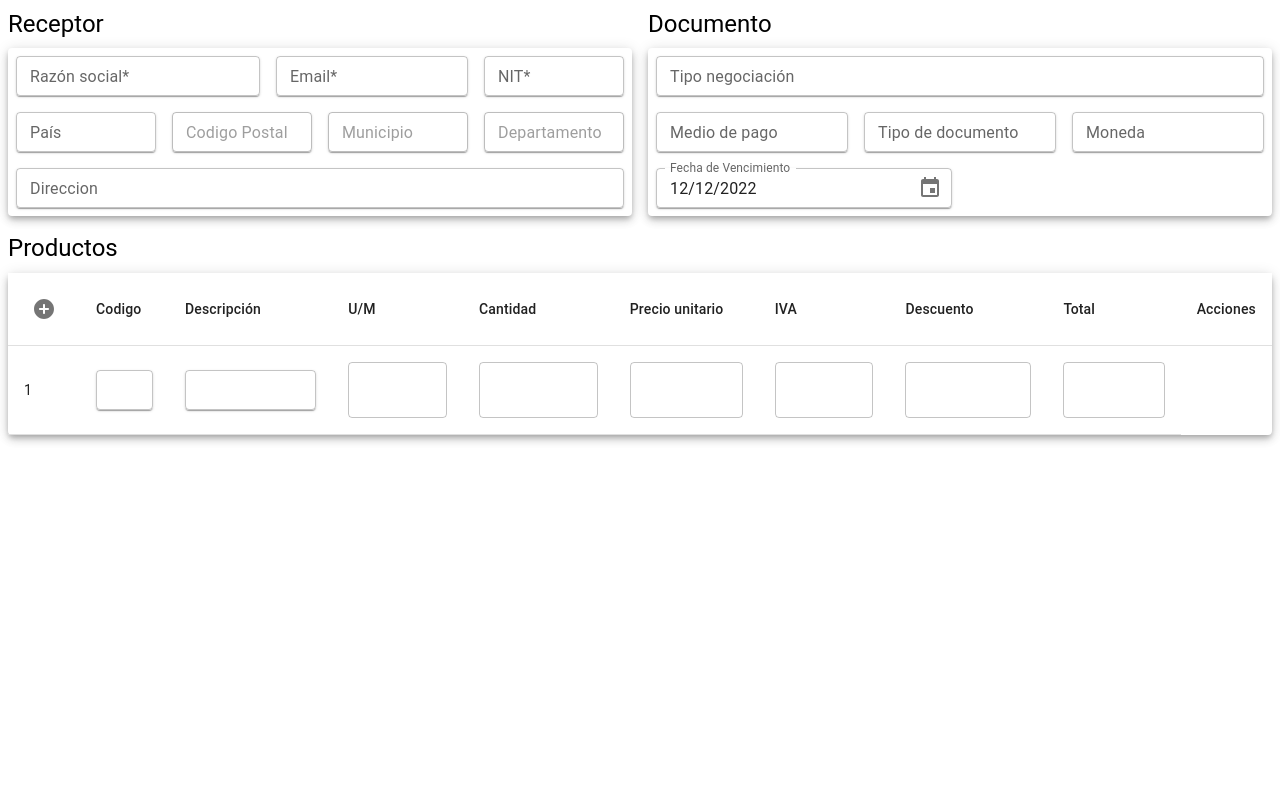
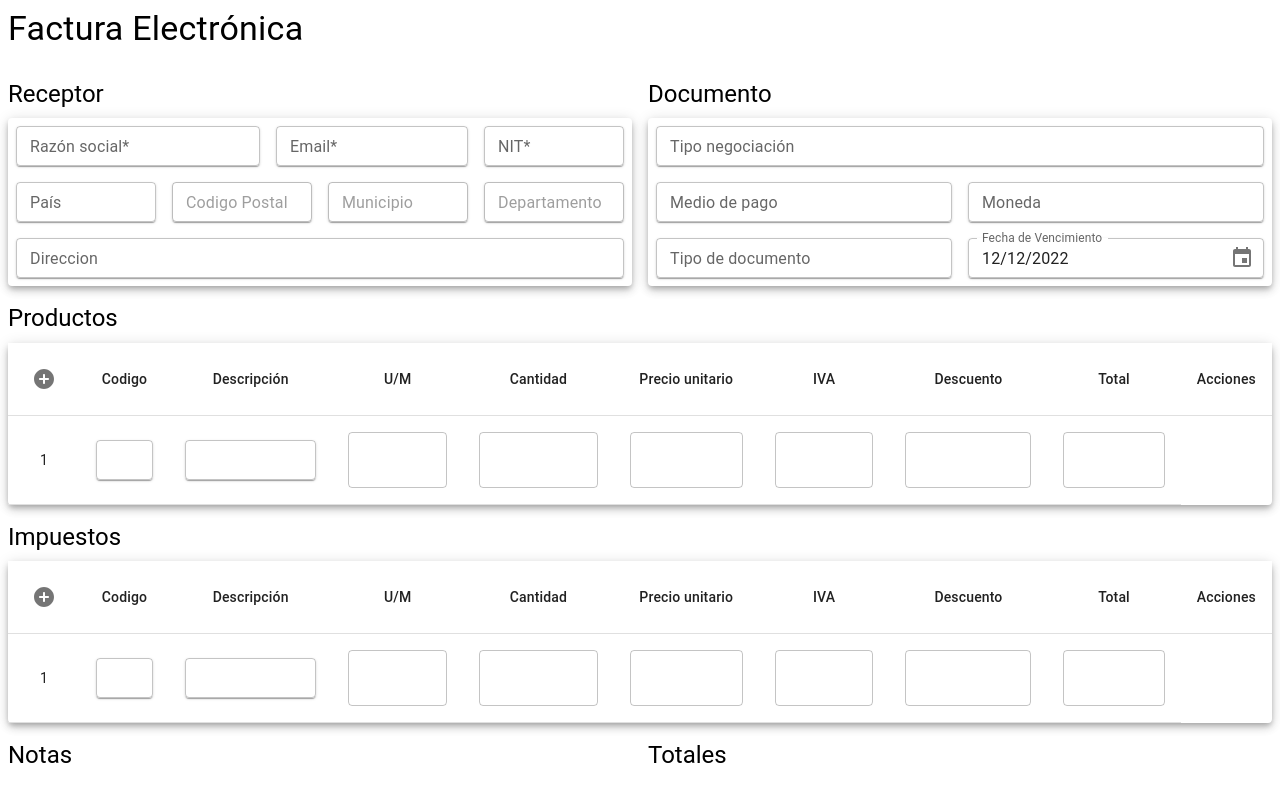
Before and after one commit to MAHR19/Dian-Form-V2, a React (Create React App) app: page / in a window 1280 px wide. Built offline with nearby package versions, Linux system fonts and the light colour scheme.

Commit message:
Continue

```diff
--- a/src/form/FullformFE.jsx
+++ b/src/form/FullformFE.jsx
@@ -25,6 +25,10 @@ const FullformFE = () =>{
             <form action="">
 
              <Grid container spacing={2}>
+                <Grid item xs={12} sm={12} md={12}>
+                 <Typography variant="h4" gutterBottom>Factura Electrónica</Typography>
+                </Grid>
+
                 <Grid item xs={12} sm={12} md={6}>
                 <Box component={'div'}> <Typography variant="h5" gutterBottom>Receptor</Typography> </Box>
                     <Receptor onChange={setReceptor} />
@@ -40,6 +44,22 @@ const FullformFE = () =>{
                     <Producto />
                 </Grid>
 
+                <Grid item xs={12} sm={12} md={12}>
+                <Box> <Typography variant="h5" gutterBottom>Impuestos</Typography> </Box>
+                    <Producto />
+                </Grid>
+
+
+                <Grid item xs={12} sm={12} md={6}>
+                <Box> <Typography variant="h5" gutterBottom>Notas</Typography> </Box>
+
+                </Grid>
+
+                <Grid item xs={12} sm={12} md={6}>
+                <Box> <Typography variant="h5" gutterBottom>Totales</Typography> </Box>
+
+                </Grid>
+
 
              </Grid>
 
--- a/src/form/form-sections/Documento.jsx
+++ b/src/form/form-sections/Documento.jsx
@@ -17,17 +17,18 @@ const Documento  = () =>{
         label = {'Tipo negociación'}
         />
 
-        <AutocompleteInput md = {4} name = {'medio_pago'}
+        <AutocompleteInput md = {6} name = {'medio_pago'}
         label = {'Medio de pago'}
         />
 
-        <AutocompleteInput md = {4} name = {'tipo_documento'}
+        <AutocompleteInput md = {6} name = {'moneda'}
+        label = {'Moneda'} catalogo = {'TipoMoneda'}
+        />
+
+        <AutocompleteInput md = {6} name = {'tipo_documento'}
         label = {'Tipo de documento'} catalogo = {'TipoDocumento'}
         />
 
-        <AutocompleteInput md = {4} name = {'moneda'}
-        label = {'Moneda'} catalogo = {'TipoMoneda'}
-        />
 
         <DateSelector
          label = {'Fecha de Vencimiento'}
--- a/src/form/form-sections/Producto.jsx
+++ b/src/form/form-sections/Producto.jsx
@@ -3,9 +3,11 @@ import {Table, TableContainer, TableBody, TableCell, TableHead, TableRow, Collap
 import {Paper, IconButton} from '@mui/material';
 import AutocompleteInput from "../form-input/AutocompleteInput";
 import CustomInputText from "../form-input/CustomInputText";
+import AddItemTable from "../table-items/AddItemTable";
 import AddCircleRoundedIcon from '@mui/icons-material/AddCircleRounded';
 import TableItemProduct from "../table-items/TableItemProduct";
 import RemoveCircleRoundedIcon from '@mui/icons-material/RemoveCircleRounded';
+
 
 const Producto = () =>{
 
@@ -29,20 +31,16 @@ const Producto = () =>{
               <Table stickyHeader>
                 <TableHead>
                   <TableRow>
-                    <TableCell>
-                        <IconButton onClick={handleAddProduct}>
-                        <AddCircleRoundedIcon />
-                        </IconButton>
-                        </TableCell>
-                    <TableCell>Codigo</TableCell>
-                    <TableCell >Descripción</TableCell>
-                    <TableCell >U/M</TableCell>
-                    <TableCell >Cantidad</TableCell>
-                    <TableCell >Precio unitario</TableCell>
-                    <TableCell >IVA</TableCell>
-                    <TableCell >Descuento</TableCell>
-                    <TableCell >Total</TableCell>
-                    <TableCell >Acciones</TableCell>
+                    <AddItemTable handleAddProduct = {handleAddProduct}/>
+                    <TableCell align="center">Codigo</TableCell>
+                    <TableCell align="center">Descripción</TableCell>
+                    <TableCell align="center">U/M</TableCell>
+                    <TableCell align="center">Cantidad</TableCell>
+                    <TableCell align="center">Precio unitario</TableCell>
+                    <TableCell align="center">IVA</TableCell>
+                    <TableCell align="center">Descuento</TableCell>
+                    <TableCell align="center">Total</TableCell>
+                    <TableCell align="center">Acciones</TableCell>
                   </TableRow>
                 </TableHead>
                 <TableBody>
--- /dev/null
+++ b/src/form/table-items/AddItemTable.jsx
@@ -0,0 +1,20 @@
+import React from "react";
+import { TableCell, IconButton, Tooltip, Toolbar } from "@mui/material";
+import AddCircleRoundedIcon from '@mui/icons-material/AddCircleRounded';
+
+
+const AddItemTable = ({handleAddProduct}) =>{
+
+    return(
+        <TableCell>
+            <Tooltip title='Añadir un producto' >
+             <IconButton onClick={handleAddProduct}>
+              <AddCircleRoundedIcon />
+             </IconButton>
+            </Tooltip>
+        </TableCell>
+    );
+}
+
+
+export default AddItemTable;
--- a/src/form/table-items/TableItemProduct.jsx
+++ b/src/form/table-items/TableItemProduct.jsx
@@ -12,7 +12,7 @@ const TableItemProduct = ({index, removeItem, Grow}) =>{
     return(
 
         <TableRow>
-            <TableCell>
+            <TableCell align="center">
               {index}
             </TableCell>
             <TableCell>
```
Also changed, not shown: src/form/form-sections/Notas.jsx (added).
